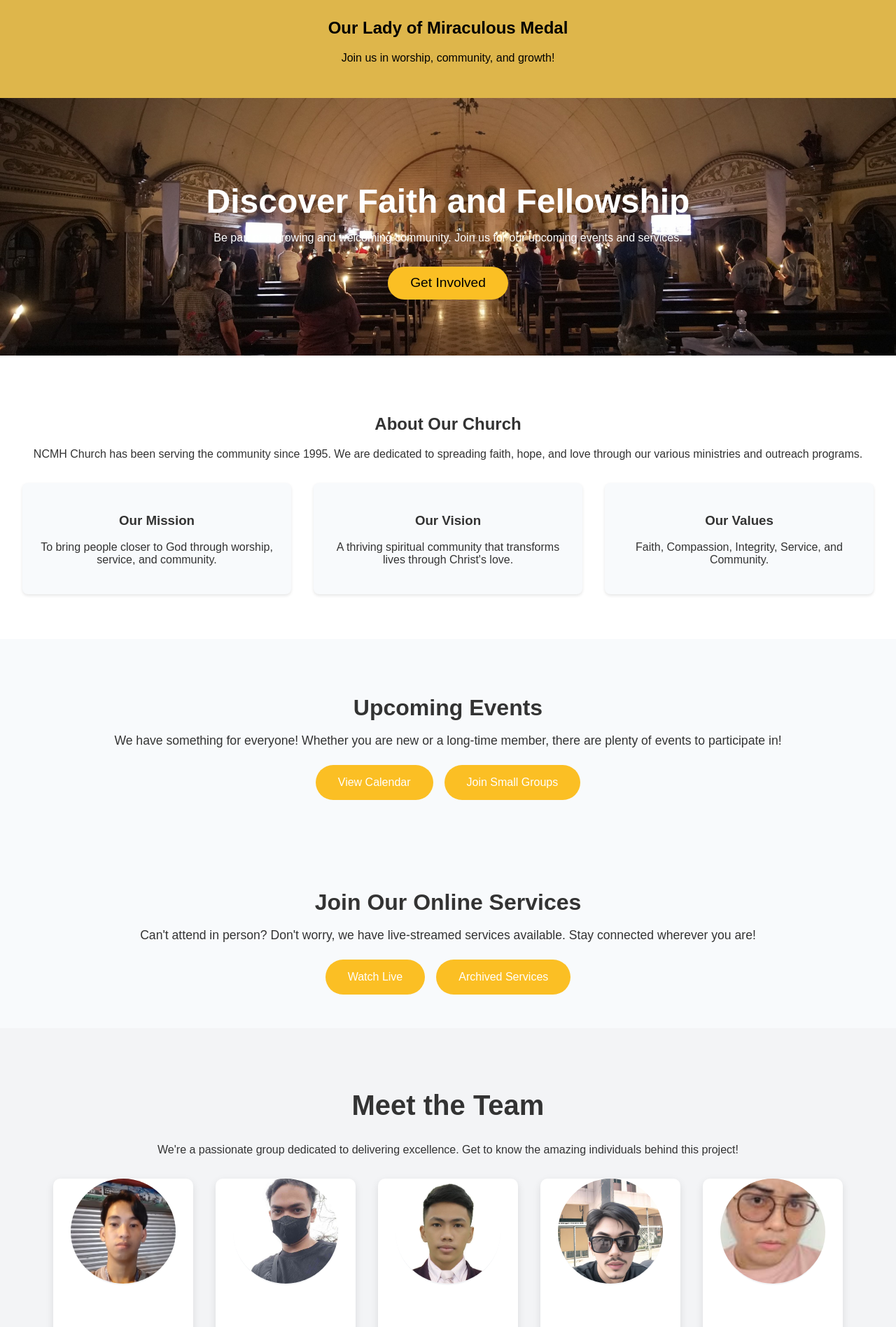
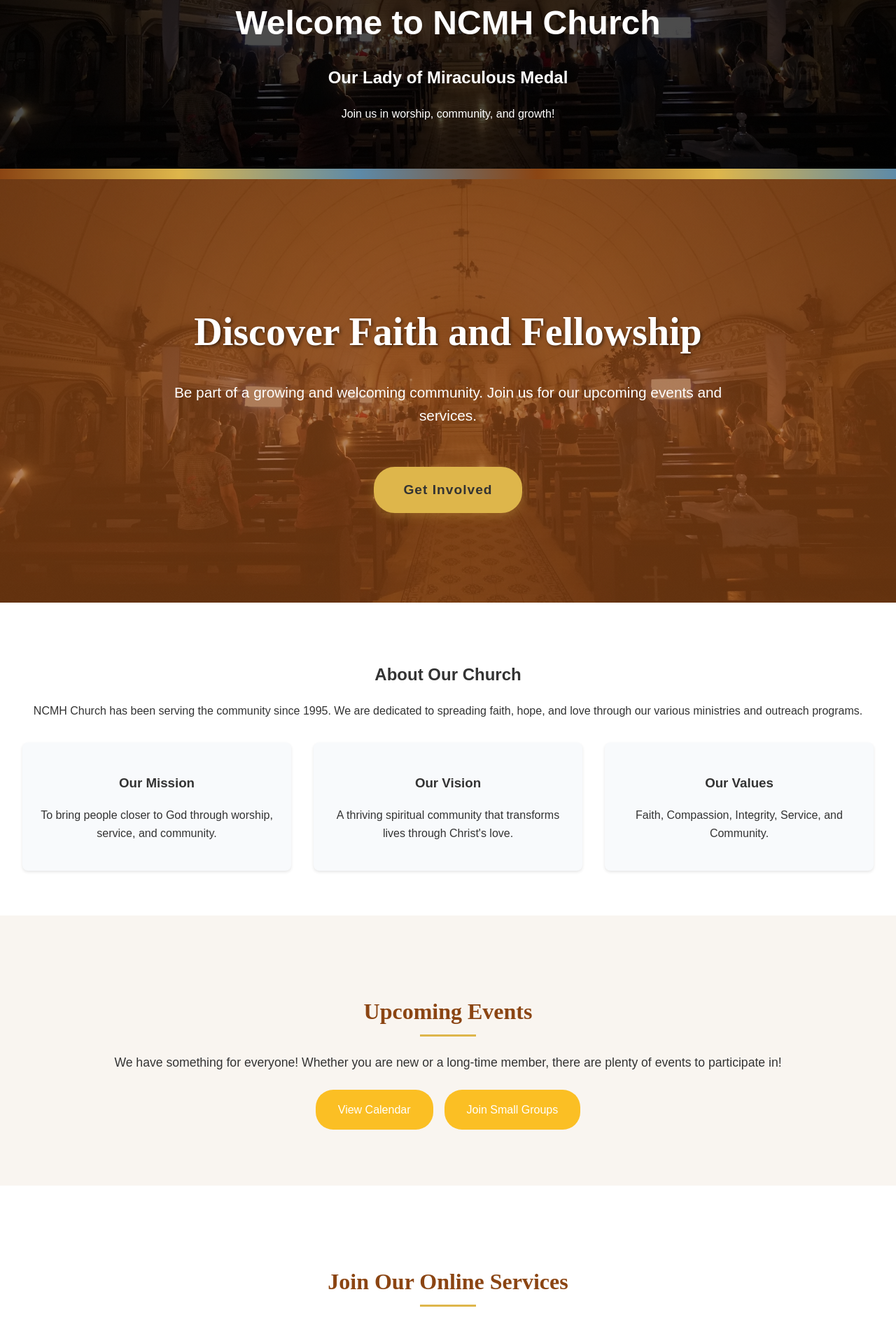
Before and after one commit to ihatenumbers/SE-Website, a PHP site: page / in a window 1280 px wide. Shown: the part 235-2131 px from the top of the page at 70% size. Run offline with PHP 8.4, Linux system fonts and the light colour scheme.

Commit message:
changes 2

```diff
--- a/css/style.css
+++ b/css/style.css
@@ -84,19 +84,40 @@
       border-radius: 4px;
     }
 
+    @import url('https://fonts.googleapis.com/css2?family=Playfair+Display:wght@400;700&family=Montserrat:wght@300;400;600&display=swap');
+
     body {
-      font-family: 'Arial', sans-serif;
+      font-family: 'Montserrat', sans-serif;
       margin: 0;
       padding: 0;
-      background-color: #f8fafc;
+      background-color: #f9f5f0;
       color: #333;
+      line-height: 1.6;
     }
 
     header {
-      background: #DEB64B;
-      color: black;
+      background: linear-gradient(rgba(0, 0, 0, 0.7), rgba(0, 0, 0, 0.7)),
+                  url('images/Churchpic.jpg') center/cover no-repeat;
+      color: white;
       text-align: center;
-      padding: 2rem;
+      padding: 4rem 2rem;
+      position: relative;
+    }
+
+    header::after {
+      content: '';
+      position: absolute;
+      bottom: 0;
+      left: 0;
+      right: 0;
+      height: 15px;
+      background: linear-gradient(90deg,
+        #8B4513 0%,
+        #DEB64B 20%,
+        #5D8AA8 40%,
+        #8B4513 60%,
+        #DEB64B 80%,
+        #5D8AA8 100%);
     }
 
     header h1 {
@@ -105,8 +126,12 @@
     }
 
     nav {
-      background: #4a5568;
+      background: #8B4513; /* Rich brown */
       padding: 1rem 0;
+      position: sticky;
+      top: 0;
+      z-index: 100;
+      box-shadow: 0 2px 10px rgba(0,0,0,0.1);
     }
 
     nav a {
@@ -121,14 +146,26 @@
     }
 
     .cta-btn {
-      background-color: #fbbf24;
-      color: black;
-      padding: 0.8rem 2rem;
+      background-color: #DEB64B;
+      color: #333;
+      padding: 1rem 2.5rem;
       font-size: 1.2rem;
-      border-radius: 25px;
+      border-radius: 30px;
       text-decoration: none;
-      margin-top: 1rem;
+      margin-top: 1.5rem;
       display: inline-block;
+      font-weight: 600;
+      letter-spacing: 1px;
+      transition: all 0.3s ease;
+      border: 2px solid #DEB64B;
+      box-shadow: 0 4px 15px rgba(222, 182, 75, 0.3);
+    }
+
+    .cta-btn:hover {
+      background-color: transparent;
+      color: #DEB64B;
+      transform: translateY(-3px);
+      box-shadow: 0 6px 20px rgba(222, 182, 75, 0.4);
     }
 
     .cta-btn:hover {
@@ -142,7 +179,36 @@
 
     .content-section {
       text-align: center;
-      padding: 3rem 1rem;
+      padding: 5rem 1rem;
+      position: relative;
+    }
+
+    .content-section:nth-child(odd) {
+      background-color: #f9f5f0;
+    }
+
+    .content-section:nth-child(even) {
+      background-color: #fff;
+    }
+
+    .content-section h3 {
+      font-family: 'Playfair Display', serif;
+      font-size: 2.5rem;
+      color: #8B4513;
+      margin-bottom: 2rem;
+      position: relative;
+      display: inline-block;
+    }
+
+    .content-section h3::after {
+      content: '';
+      position: absolute;
+      bottom: -10px;
+      left: 50%;
+      transform: translateX(-50%);
+      width: 80px;
+      height: 3px;
+      background: #DEB64B;
     }
 
     .content-section h3 {
--- a/index.html
+++ b/index.html
@@ -5,18 +5,21 @@
   <meta name="viewport" content="width=device-width, initial-scale=1.0">
   <title>NCMH CHURCH - Join Us!</title>
   <link rel="stylesheet" href="css/style.css">
+  <link rel="stylesheet" href="https://cdnjs.cloudflare.com/ajax/libs/font-awesome/6.0.0/css/all.min.css">
+  <link rel="preconnect" href="https://fonts.googleapis.com">
+  <link rel="preconnect" href="https://fonts.gstatic.com" crossorigin>
 
 </head>
 <body>
 
   <!-- Navigation Bar -->
   <nav>
-    <a href="#">Home</a>
-    <a href="#">About</a>
-    <a href="#">Events</a>
-    <a href="#">Services</a>
-    <a href="#">Join Us</a>
-    <a href="#">Contact</a>
+    <a href="#"><i class="fas fa-home"></i> Home</a>
+    <a href="#"><i class="fas fa-cross"></i> About</a>
+    <a href="#"><i class="fas fa-calendar-alt"></i> Events</a>
+    <a href="#"><i class="fas fa-pray"></i> Services</a>
+    <a href="#"><i class="fas fa-hands-praying"></i> Join Us</a>
+    <a href="#"><i class="fas fa-envelope"></i> Contact</a>
   </nav>
 
   <!-- Header Section -->
@@ -80,11 +83,25 @@
  <style>
 	body
      .hero-section {
-      background: url('images/Churchpic.jpg') no-repeat center center;
-      background-size: cover;
+      background: linear-gradient(rgba(139, 69, 19, 0.7), rgba(139, 69, 19, 0.7)),
+                  url('images/Churchpic.jpg') center/cover no-repeat;
       color: white;
       text-align: center;
-      padding: 5rem 0;
+      padding: 8rem 2rem;
+      position: relative;
+    }
+
+    .hero-section h2 {
+      font-family: 'Playfair Display', serif;
+      font-size: 3.5rem;
+      text-shadow: 2px 2px 4px rgba(0,0,0,0.5);
+      margin-bottom: 1.5rem;
+    }
+
+    .hero-section p {
+      font-size: 1.3rem;
+      max-width: 800px;
+      margin: 0 auto 2rem;
     }
  </style>
 
```
